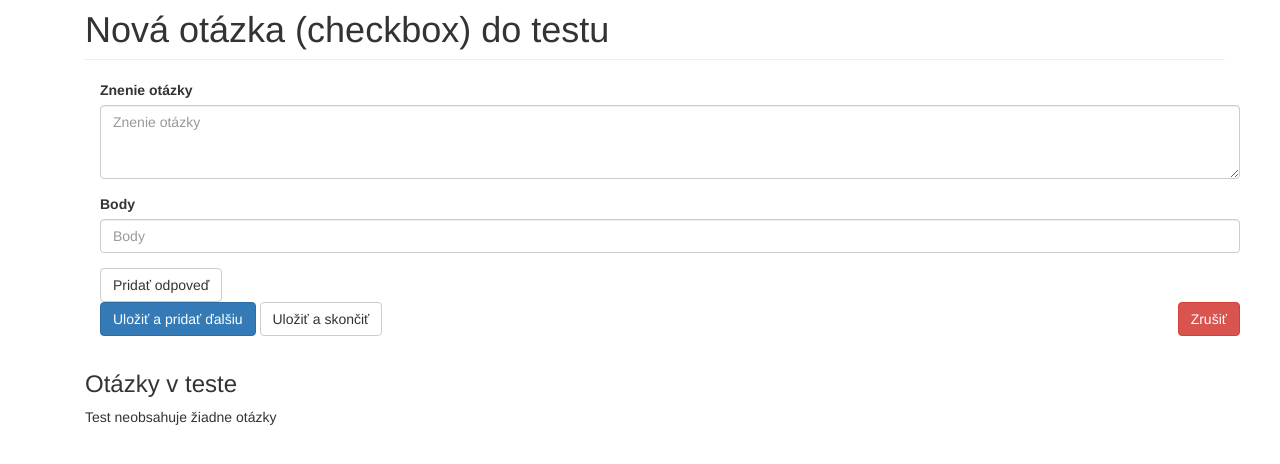
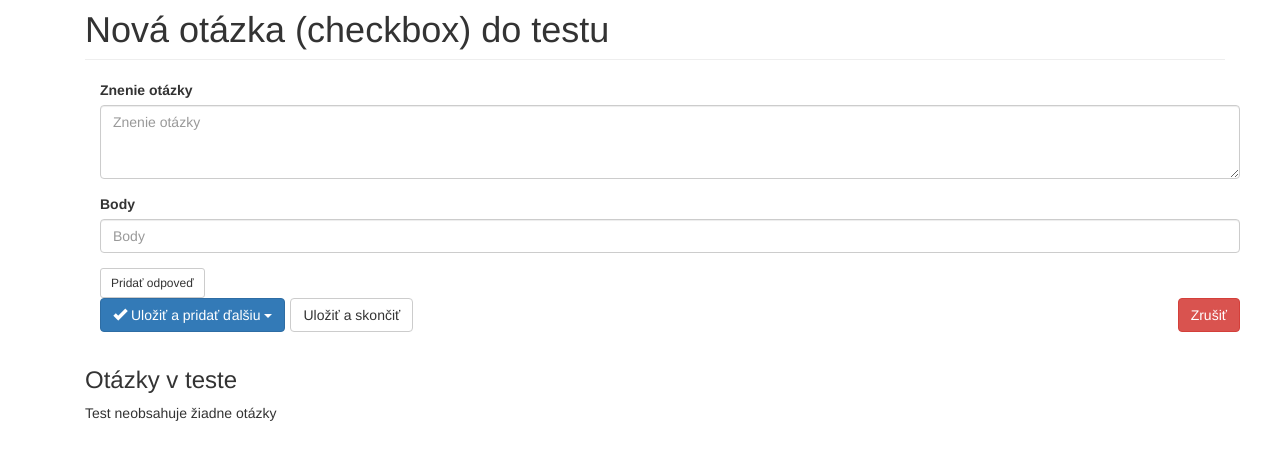
Before and after one commit to tmvst/testingo, a Python web app: template project/templates/newquestion_c.mako in a window 1280 px wide. Shown: the part 60-524 px from the top of the page. Run offline with Mako, Linux system fonts and the light colour scheme; the template is opened without the code that fills it, so the values that code supplies are empty; some libraries are stand-ins or nearby versions.

Commit message:
Button Ulozit a pridat dalsiu poskytuje vsetky typy

```diff
--- a/project/static/js/custom.js
+++ b/project/static/js/custom.js
@@ -5,11 +5,11 @@
   ix = 1;
 
   answer_template = function() {
-    return "<div class=\"answerblock\">\n<input class=\"checkInputC\" name=\"check" + ix + "\" type=\"checkbox\" value=\"\">\n<input name=\"text" + ix + "\" class=\"checkInput form-control\">\n<div class=\"btn btn-default btn-small delete-button\"> Zmazať </div> <br>\n</div>";
+    return "<div class=\"answerblock\">\n<input class=\"checkInputC\" name=\"check" + ix + "\" type=\"checkbox\" value=\"\">\n<input name=\"text" + ix + "\" class=\"checkInput form-control\">\n<div class=\"btn btn-default btn-sm delete-button\"> Zmazať </div> <br>\n</div>";
   };
 
   button_template = function() {
-    return "<a class=\"btn btn-default btn-small\" id='submit'> Pridať odpoveď </a> <br>";
+    return "<a class=\"btn btn-default btn-sm\" id='submit'> Pridať odpoveď </a> <br>";
   };
 
   process_submit = function() {
@@ -72,7 +72,7 @@
   };
 
   $(document).ready(function() {
-    var answer;
+    var answer, new_c_url, new_o_url, new_r_url, new_s_url;
     answer = $('#answer');
     answer.html(button_template());
     $('#submit').click(process_submit);
@@ -80,8 +80,15 @@
     $('#form_s').submit(function() {
       return false;
     });
-    $("#save_and_add").click(function() {
-      return form_submit(post_url);
+    new_s_url = test_url + "/new-phrase-question";
+    new_c_url = test_url + "/new-checkbox-question";
+    new_r_url = test_url + "/new-radio-question";
+    new_o_url = test_url + "/new-open-question";
+    $("#save_and_add_s").click(function() {
+      return form_submit(new_s_url);
+    });
+    $("#save_and_add_c").click(function() {
+      return form_submit(new_c_url);
     });
     return $("#save_and_end").click(function() {
       return form_submit(test_url);
--- a/project/templates/newquestion_c.mako
+++ b/project/templates/newquestion_c.mako
@@ -20,15 +20,23 @@
 
 		<div class="form-group">
 			<label for="points">Body</label>
-			<input id="points" name="points" class="form-control" placeholder="Body" required>
+			<input id="points" name="points" class="form-control" placeholder="Body">
 		</div>
 
 		<div id="answer"></div>
 
-		<div class="form-group pull-left">
-			<button type="submit" formaction="#" class="btn btn-primary" id="save_and_add">Uložiť a pridať ďalšiu</button>
-			<button type="submit" formaction="#" class="btn btn-default" id="save_and_end">Uložiť a skončiť</button>
+		<div class="form-group btn-group pull-left">
+			<button type="button" class="btn btn-primary dropdown-toggle" data-toggle="dropdown">
+				<span class="glyphicon glyphicon-ok"></span> Uložiť a pridať ďalšiu <span class="caret"></span>
+			</button>
+			<ul class="dropdown-menu">
+				<li><a href="" id="save_and_add_s">Fráza</a></li>
+				<li><a href="" id="save_and_add_c">Checkbox</a></li>
+				<li><a href="#">Rádio</a></li>
+				<li><a href="#">Otvorená</a></li>
+			</ul>
 		</div>
+		<button type="submit" formaction="#" class="btn btn-default" id="save_and_end" style="margin-left: 5px;">Uložiť a skončiť</button>
 
 		<div class="pull-right"><a href="${request.route_path('showtest', test_id=test.id)}" class="btn btn-danger">Zrušiť</a></div>
 	</form>
--- a/project/templates/newquestion_s.mako
+++ b/project/templates/newquestion_s.mako
@@ -28,10 +28,18 @@
 			<input type="text" id="odpoved" name="odpoved" class="form-control" placeholder="Správna odpoveď">
 		</div>
 
-		<div class="form-group pull-left">
-			<button type="submit" formaction="#" class="btn btn-primary" id="save_and_add">Uložiť a pridať ďalšiu</button>
-			<button type="submit" formaction="#" class="btn btn-default" id="save_and_end">Uložiť a skončiť</button>
+		<div class="form-group btn-group pull-left">
+			<button type="button" class="btn btn-primary dropdown-toggle" data-toggle="dropdown">
+				<span class="glyphicon glyphicon-ok"></span> Uložiť a pridať ďalšiu <span class="caret"></span>
+			</button>
+			<ul class="dropdown-menu">
+				<li><a href="" id="save_and_add_s">Fráza</a></li>
+				<li><a href="" id="save_and_add_c">Checkbox</a></li>
+				<li><a href="#">Rádio</a></li>
+				<li><a href="#">Otvorená</a></li>
+			</ul>
 		</div>
+		<button type="submit" formaction="#" class="btn btn-default" id="save_and_end" style="margin-left: 5px;">Uložiť a skončiť</button>
 
 		<div class="pull-right"><a href="${request.route_path('showtest', test_id=test.id)}" class="btn btn-danger">Zrušiť</a></div>
 	</form>
```
Also changed, not shown: 1 other file.
